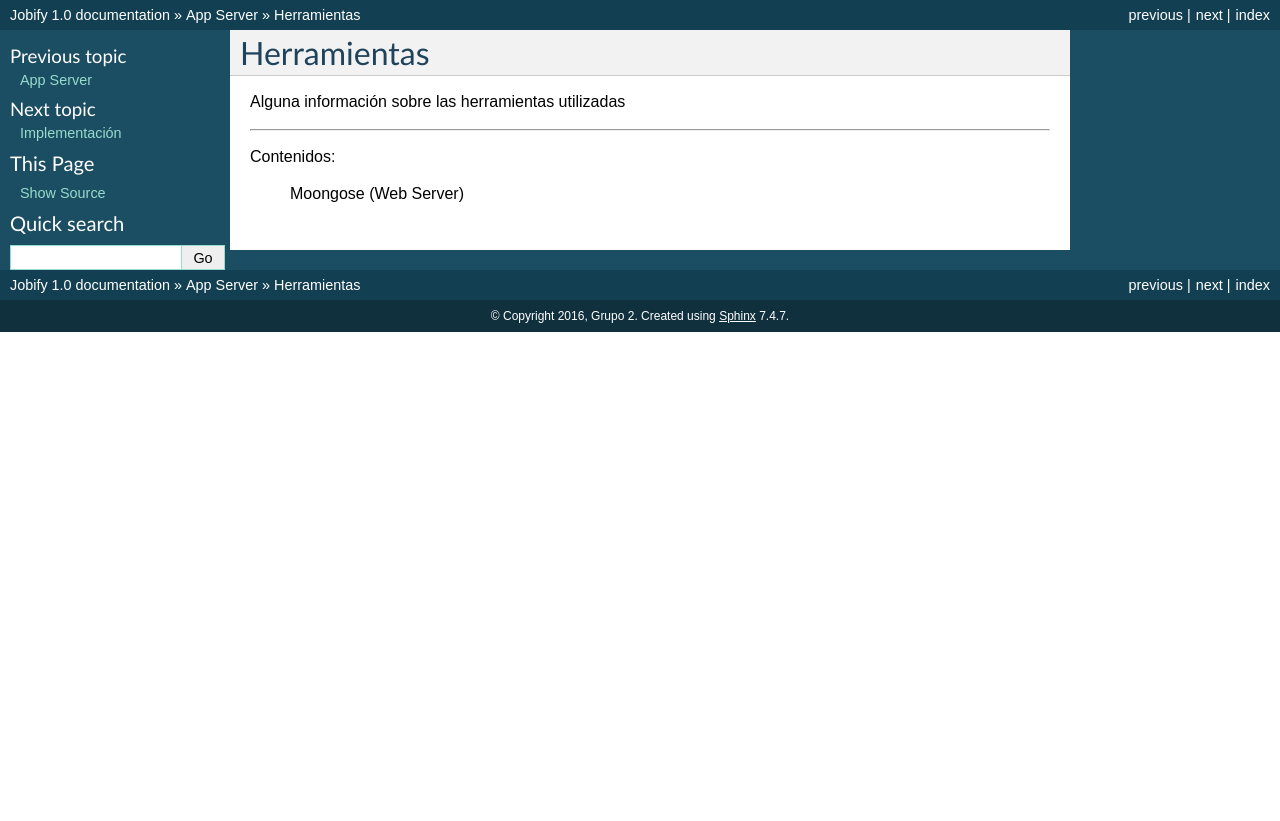
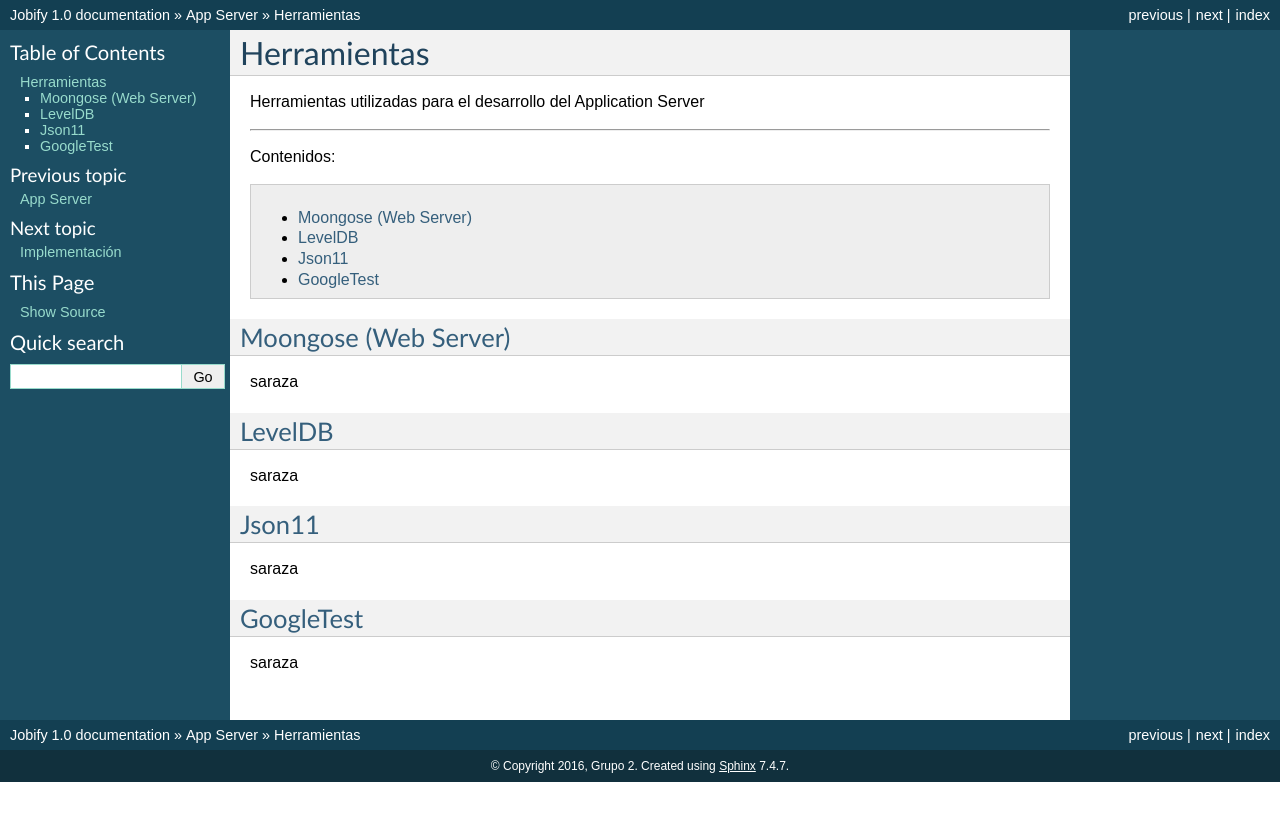
Before and after one commit to FedericoAmura/TallerII2016C2TPLinkedIn, a Sphinx documentation site: the page built from Docs/source/appserver/herramientas.rst, in a window 1280 px wide. Shown: the top 821 px of the page. Built offline with Sphinx 7.4.7, drawn with Linux system fonts in a browser that asks for light colours.

```diff
--- a/Docs/source/appserver/herramientas.rst
+++ b/Docs/source/appserver/herramientas.rst
@@ -1,9 +1,27 @@
 Herramientas
 ============
-Alguna información sobre las herramientas utilizadas
+Herramientas utilizadas para el desarrollo del Application Server
 
 ==================================
 
 Contenidos:
 
-    Moongose (Web Server)
+.. contents::
+   :local:
+
+
+Moongose (Web Server)
+^^^^^^^^^^^^^^^^^^^^^
+saraza
+
+LevelDB
+^^^^^^^
+saraza
+
+Json11
+^^^^^^
+saraza
+
+GoogleTest
+^^^^^^^^^^^^
+saraza
--- a/Docs/source/appserver/implementacion.rst
+++ b/Docs/source/appserver/implementacion.rst
@@ -49,7 +49,7 @@
 .. toctree::
     :maxdepth: 1
 
-    ./clases/SharedServerHandler
+    ./clases/SharedServerConnector
 
 .. toctree::
     :maxdepth: 1
```
Also changed, not shown: Docs/source/appserver/clases/SharedServerConnector.rst (added, +38 -0 lines), Docs/source/appserver/clases/SharedServerHandler.rst (deleted, +0 -17 lines), 6 other files.
